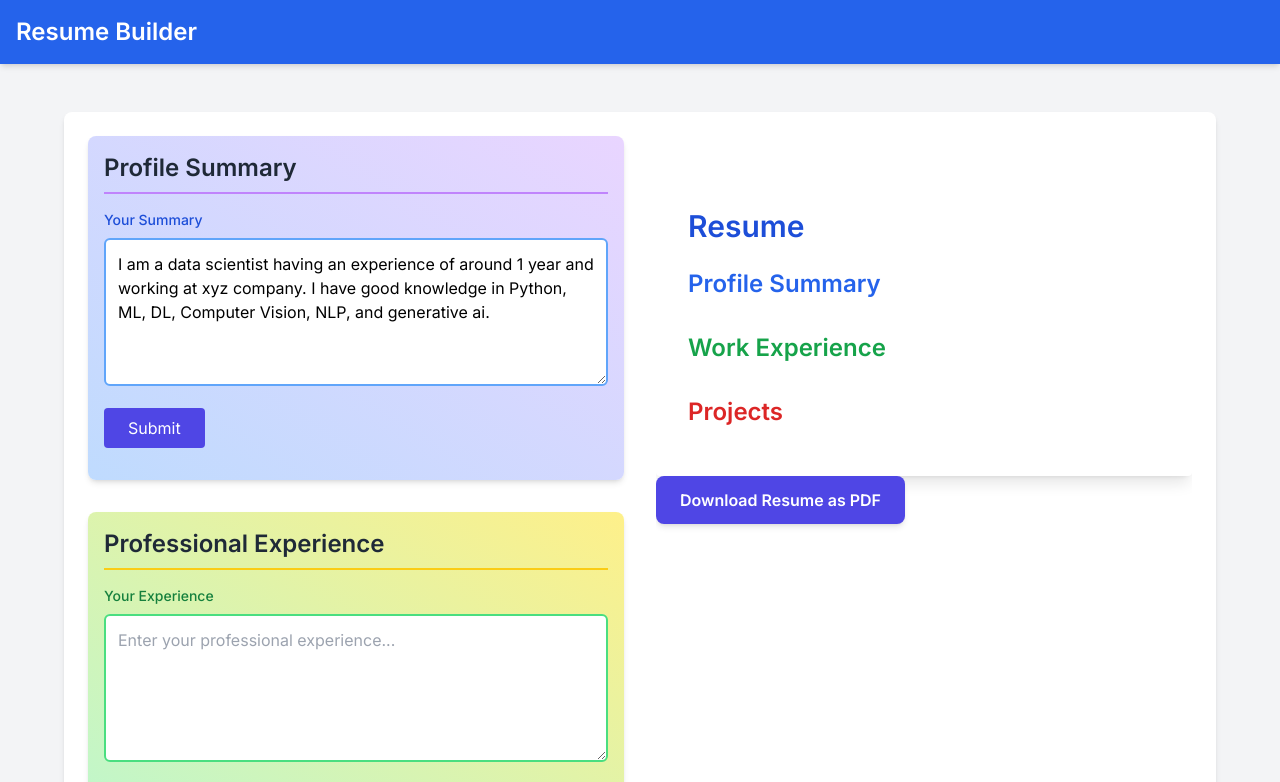
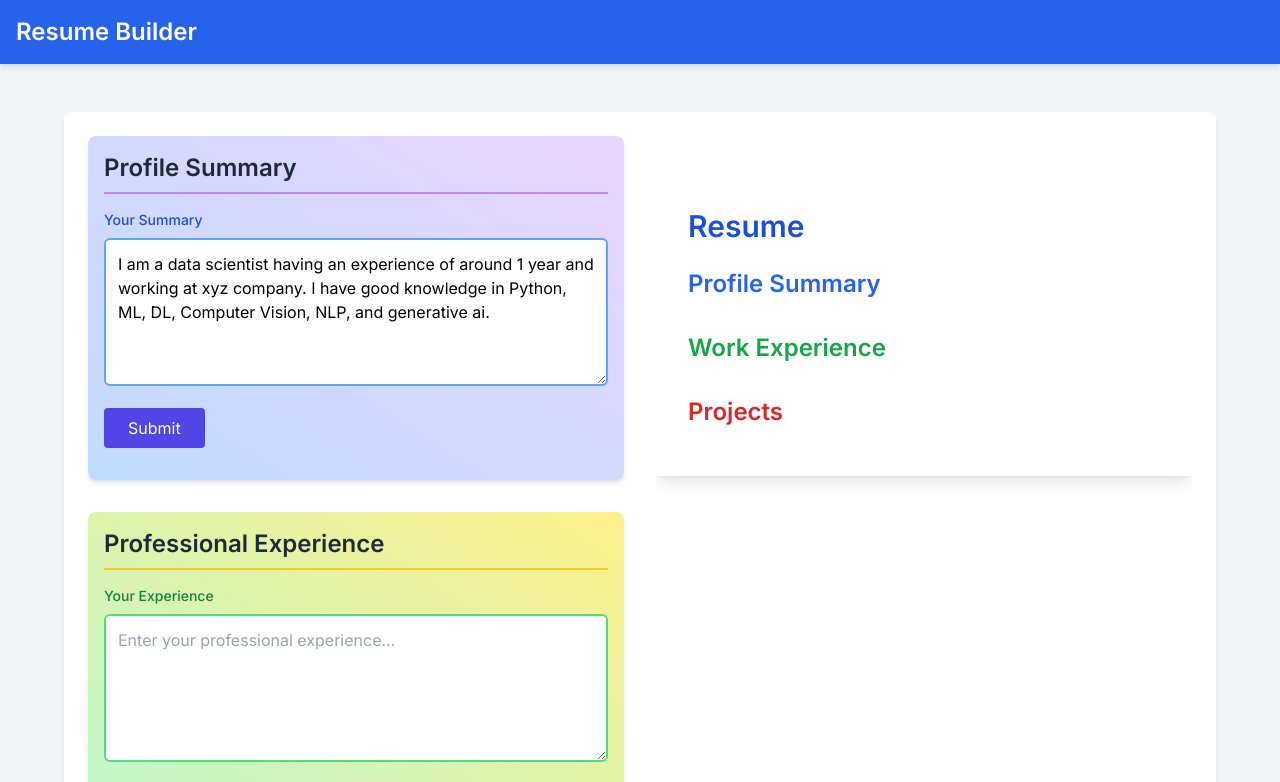
Before and after one commit to saurabhlm10/Resume-Builder-Client, a Next.js app: page / in a window 1280 px wide. Shown: the top 782 px of the page. Built offline with nearby package versions, Linux system fonts and the light colour scheme.

Commit message:
removed download functionality temporarily

```diff
--- a/src/app/page.js
+++ b/src/app/page.js
@@ -7,7 +7,7 @@ import Projects from "../components/Projects";
 import NavBar from "../components/NavBar";
 import Footer from "../components/Footer";
 import Resume from "@/components/Resume";
-import { DownloadResumeAsPDF } from "@/components/DownloadResume";
+// import { DownloadResumeAsPDF } from "@/components/DownloadResume";
 
 const Home = () => {
   return (
@@ -30,7 +30,7 @@ const Home = () => {
               {" "}
               {/* Add these classes */}
               <Resume />
-              <DownloadResumeAsPDF />
+              {/* <DownloadResumeAsPDF /> */}
             </div>
           </div>
         </div>
--- a/src/components/DownloadResume.js
+++ b/src/components/DownloadResume.js
@@ -1,63 +1,63 @@
-import { useResume } from "@/contexts/ResumeContext";
-import html2pdf from "html2pdf.js";
+// import { useResume } from "@/contexts/ResumeContext";
+// import html2pdf from "html2pdf.js";
 
 export const DownloadResumeAsPDF = () => {
-  const { resume: resumeData, setResume } = useResume();
+//   const { resume: resumeData, setResume } = useResume();
 
-  const generatePDF = () => {
-    if (
-      !resumeData.profileSummary ||
-      !resumeData.workExperience.title ||
-      !resumeData.workExperience.description ||
-      resumeData.projects.length === 0
-    )
-      return window.alert("Your Resume Is Not Complete");
+//   const generatePDF = () => {
+//     if (
+//       !resumeData.profileSummary ||
+//       !resumeData.workExperience.title ||
+//       !resumeData.workExperience.description ||
+//       resumeData.projects.length === 0
+//     )
+//       return window.alert("Your Resume Is Not Complete");
 
-    // Creating an HTML representation of the resume
-    let resumeHTML = `
-      <h1>Resume</h1>
-      <h2>Profile Summary</h2>
-      <p>${resumeData.profileSummary}</p>
+//     // Creating an HTML representation of the resume
+//     let resumeHTML = `
+//       <h1>Resume</h1>
+//       <h2>Profile Summary</h2>
+//       <p>${resumeData.profileSummary}</p>
 
-      <h2>Work Experience</h2>
-      <h3>${resumeData.workExperience.title}</h3>
-      <ul>
-        ${resumeData.workExperience.description
-          .map((item) => `<li>${item}</li>`)
-          .join("")}
-      </ul>
+//       <h2>Work Experience</h2>
+//       <h3>${resumeData.workExperience.title}</h3>
+//       <ul>
+//         ${resumeData.workExperience.description
+//           .map((item) => `<li>${item}</li>`)
+//           .join("")}
+//       </ul>
 
-      <h2>Projects</h2>
-      ${resumeData.projects
-        .map(
-          (project) => `
-        <h3>${project.title}</h3>
-        <p>${project.description}</p>
-      `
-        )
-        .join("")}
-    `;
+//       <h2>Projects</h2>
+//       ${resumeData.projects
+//         .map(
+//           (project) => `
+//         <h3>${project.title}</h3>
+//         <p>${project.description}</p>
+//       `
+//         )
+//         .join("")}
+//     `;
 
-    // Using html2pdf to generate the PDF
-    const pdfOptions = {
-      margin: 10,
-      filename: "Resume.pdf",
-      image: { type: "jpeg", quality: 0.98 },
-      html2canvas: { scale: 1 },
-      jsPDF: { unit: "mm", format: "a4", orientation: "portrait" },
-    };
+//     // Using html2pdf to generate the PDF
+//     const pdfOptions = {
+//       margin: 10,
+//       filename: "Resume.pdf",
+//       image: { type: "jpeg", quality: 0.98 },
+//       html2canvas: { scale: 1 },
+//       jsPDF: { unit: "mm", format: "a4", orientation: "portrait" },
+//     };
 
-    const content = document.createElement("div");
-    content.innerHTML = resumeHTML;
-    html2pdf().from(content).set(pdfOptions).save();
-  };
+//     const content = document.createElement("div");
+//     content.innerHTML = resumeHTML;
+//     html2pdf().from(content).set(pdfOptions).save();
+//   };
 
-  return (
-    <button
-      onClick={generatePDF}
-      className="bg-indigo-600 text-white font-semibold px-6 py-3 rounded-lg shadow-md hover:bg-indigo-700 active:bg-indigo-800 focus:outline-none focus:ring-2 focus:ring-indigo-500 focus:ring-opacity-50 transition ease-in-out duration-150"
-    >
-      Download Resume as PDF
-    </button>
-  );
+//   return (
+//     <button
+//       onClick={generatePDF}
+//       className="bg-indigo-600 text-white font-semibold px-6 py-3 rounded-lg shadow-md hover:bg-indigo-700 active:bg-indigo-800 focus:outline-none focus:ring-2 focus:ring-indigo-500 focus:ring-opacity-50 transition ease-in-out duration-150"
+//     >
+//       Download Resume as PDF
+//     </button>
+//   );
 };
```
